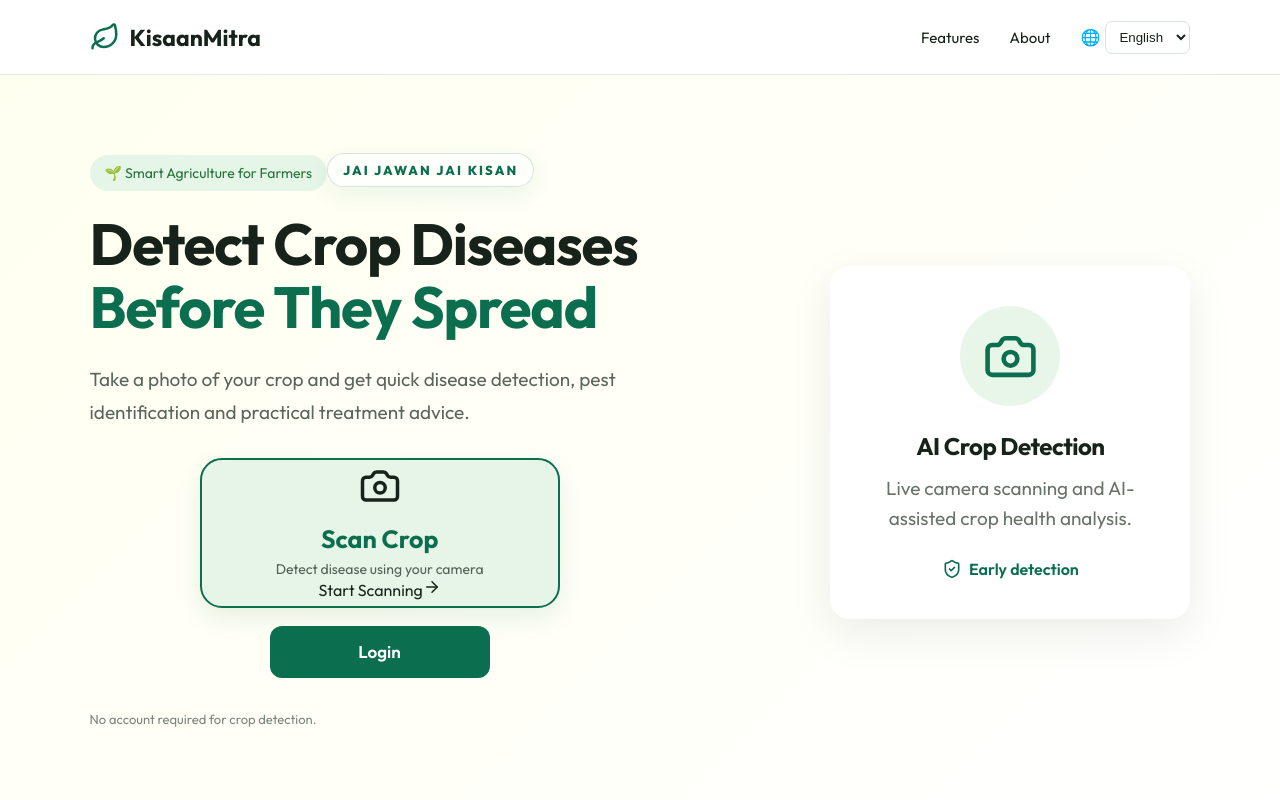
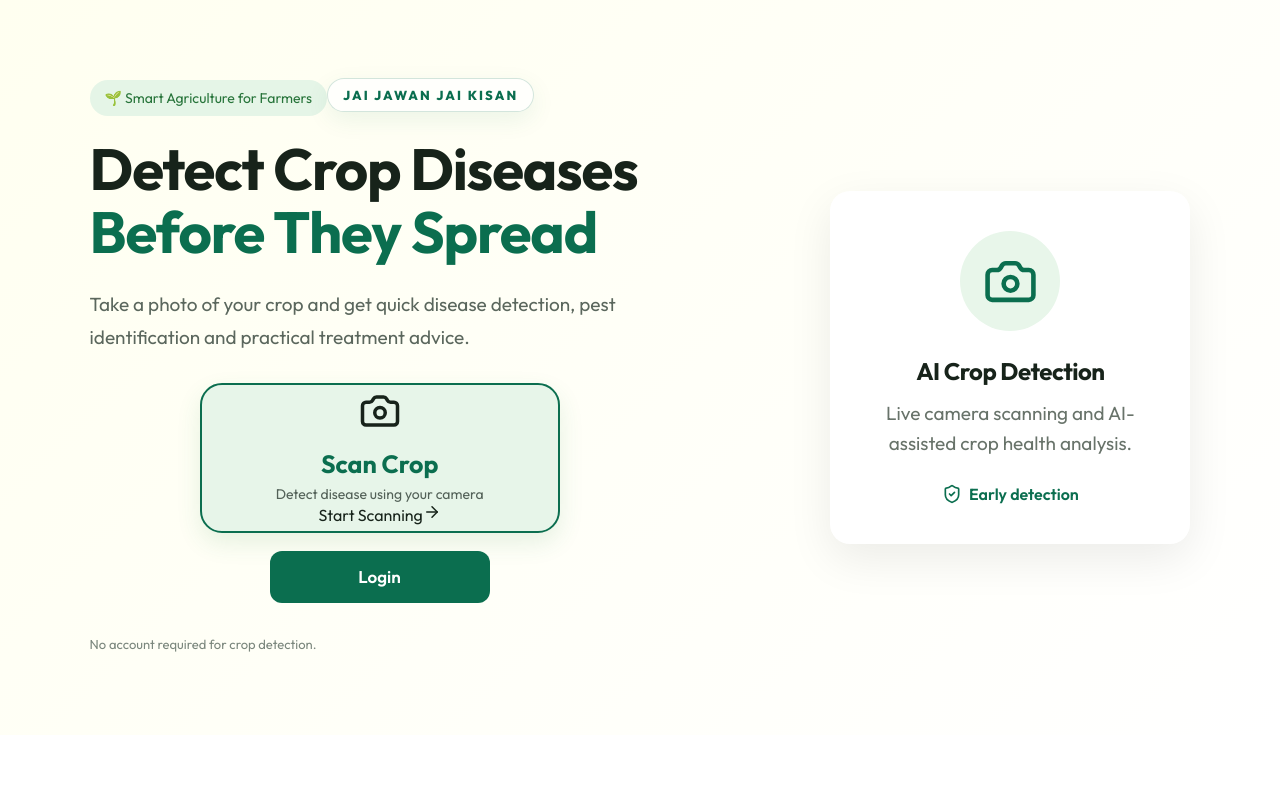
Before and after one commit to monkeygarp7/kisaan_mitra, a React (Vite) app in the folder CropCare-SIH26131-Updated/: page / in a window 1280 px wide. Shown: the top 800 px of the page. Built offline with nearby package versions, Linux system fonts and the light colour scheme; no server answers.

Commit message:
Remove navbar from Home page
Removed the navbar component from the Home page.

```diff
--- a/CropCare-SIH26131-Updated/src/pages/Home.jsx
+++ b/CropCare-SIH26131-Updated/src/pages/Home.jsx
@@ -19,41 +19,7 @@ function Home() {
   return (
     <div className="home-page">
 
-      {/* ==================== NAVBAR ==================== */}
 
-      <nav className="navbar">
-
-        <Link to="/" className="logo">
-          <Leaf size={30} />
-          <span>KisaanMitra</span>
-        </Link>
-
-        <div className="nav-links">
-
-          <a href="#features">
-            {t("features")}
-          </a>
-
-          <a href="#about">
-            {t("about")}
-          </a>
-
-          <label className="language-select">
-            <span>🌐</span>
-
-            <select
-              value={language}
-              onChange={(e) => setLanguage(e.target.value)}
-              aria-label={t("language")}
-            >
-              <option value="en">{t("languageEnglish")}</option>
-              <option value="hi">{t("languageHindi")}</option>
-              <option value="mr">{t("languageMarathi")}</option>
-            </select>
-          </label>
-
-        </div>
-      </nav>
 
 
       {/* ==================== HERO SECTION ==================== */}
```
